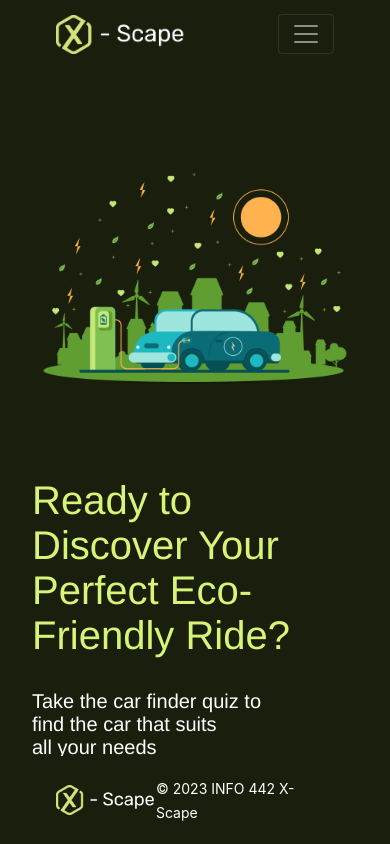
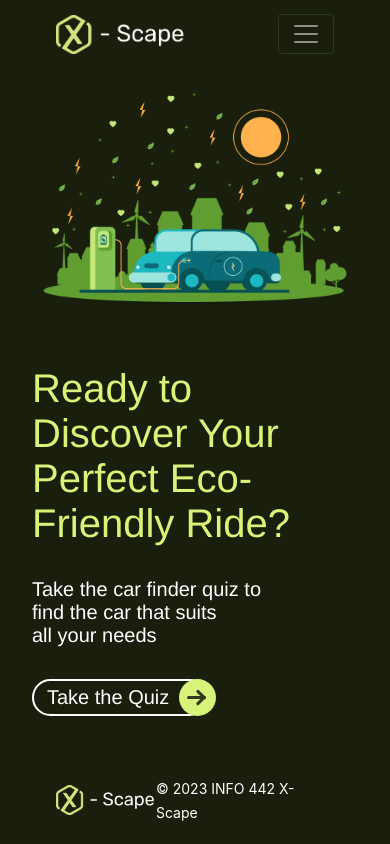
Before and after one commit to UW-INFO442-AU23/sus-city, a React (Create React App) app: page /Quiz in a window 390 px wide. Built offline with nearby package versions, Linux system fonts and the light colour scheme.

Commit message:
fix quiz

```diff
--- a/src/index.css
+++ b/src/index.css
@@ -1054,7 +1054,7 @@ input[type="radio"] {
 	flex-direction: row;
 	justify-content: space-between;
 	height: 100vh;
-	margin: 0rem 5rem 0rem 7rem;
+	padding: 30% 5% 30% 5%;
 }
 
 .quiz-page .text-container {
@@ -1477,7 +1477,7 @@ input[type="radio"] {
 	display: flex;
 	justify-content: space-between;
 	width: 100%;
-	padding-bottom: 20px;
+	padding-bottom: 50px;
 }
 
 .type-solid-left-icon {
@@ -1768,7 +1768,7 @@ input[type="radio"] {
 	.quiz-page {
 		flex-direction: column-reverse;
 		margin: 0rem 0rem 0rem 0rem;
-		padding: 6rem 2rem 1rem 2rem;
+		padding: 3rem 2rem 8rem 2rem;
 		gap: 1rem;
 	}
 
```
